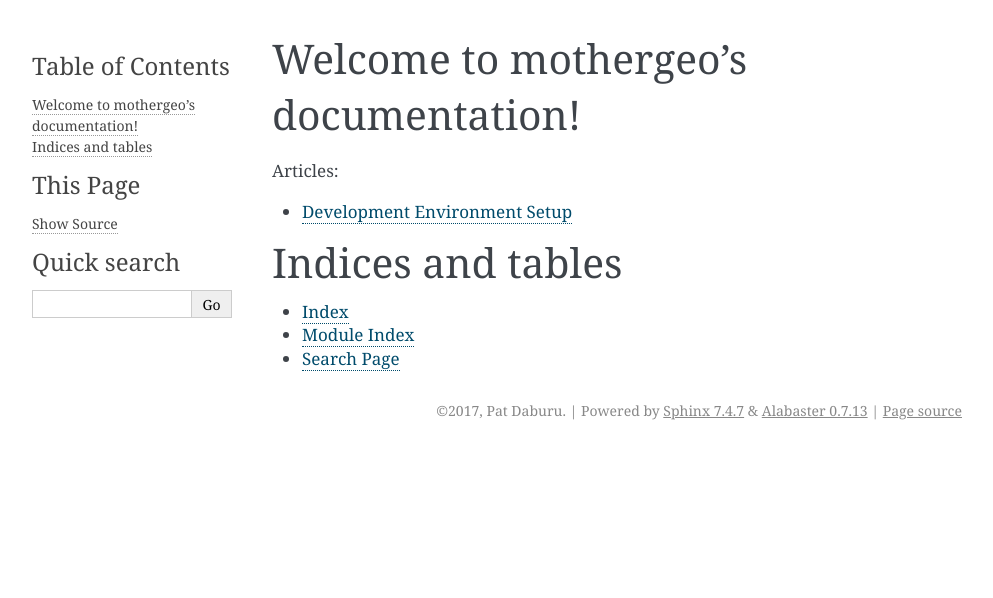
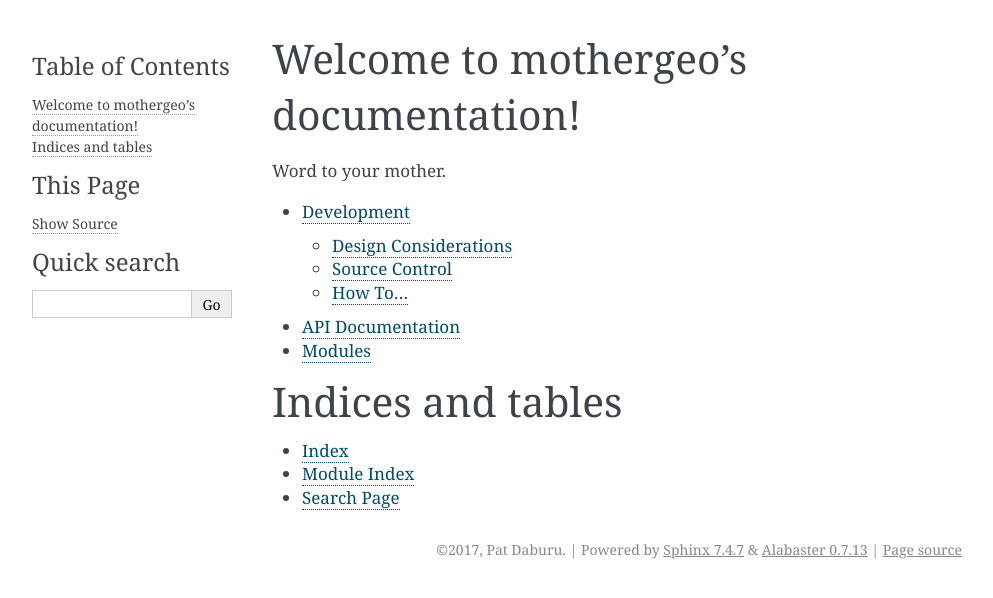
Before and after one commit to patdaburu/mothergeo-py, a Sphinx documentation site: the page built from docs/source/index.rst, in a window 1280 px wide. Shown: the top 598 px of the page, without its empty margins (148-1141 px from the left). Built offline with Sphinx 7.4.7, drawn with Linux system fonts in a browser that asks for light colours.

Commit message:
Creating a structure for the sphinx documentation.  (This is still a work in progress.)

```diff
--- a/docs/source/articles/env-setup.rst
+++ /dev/null
@@ -1,5 +0,0 @@
-.. Title
-
-Development Environment Setup
-=============================
-Coming Soon.
--- a/docs/source/conf.py
+++ b/docs/source/conf.py
@@ -20,6 +20,12 @@
 # import os
 # import sys
 # sys.path.insert(0, os.path.abspath('.'))
+import os
+import sys
+# Determine the absolute path to the directory containing the python modules.
+_pysrc = os.path.abspath(os.path.join(os.path.abspath(__file__), '..', '..', '..'))
+# Insert it into the path.
+sys.path.insert(0, _pysrc)
 
 
 # -- General configuration ------------------------------------------------
--- /dev/null
+++ b/docs/source/development/code-doc.rst
@@ -0,0 +1,5 @@
+.. _code-doc:
+
+How To Document Your Code
+=========================
+Coming Soon.
--- /dev/null
+++ b/docs/source/development/env-setup.rst
@@ -0,0 +1,5 @@
+.. _env-setup:
+
+How To Set Up Your Development Environment
+==========================================
+Coming Soon.
--- a/docs/source/index.rst
+++ b/docs/source/index.rst
@@ -6,12 +6,15 @@
 Welcome to mothergeo's documentation!
 =====================================
 
+Word to your mother.
+
 .. toctree::
-   :glob:
-   :maxdepth: 2
-   :caption: Articles:
+    :maxdepth: 2
 
-   articles/*
+    development
+    api
+
+
 
 Indices and tables
 ==================
```
Also changed, not shown: docs/source/api.rst (added, +23 -0 lines), docs/source/development.rst (added, +36 -0 lines), mothergeo/__init__.py (+26 -0 lines), 2 other files.
